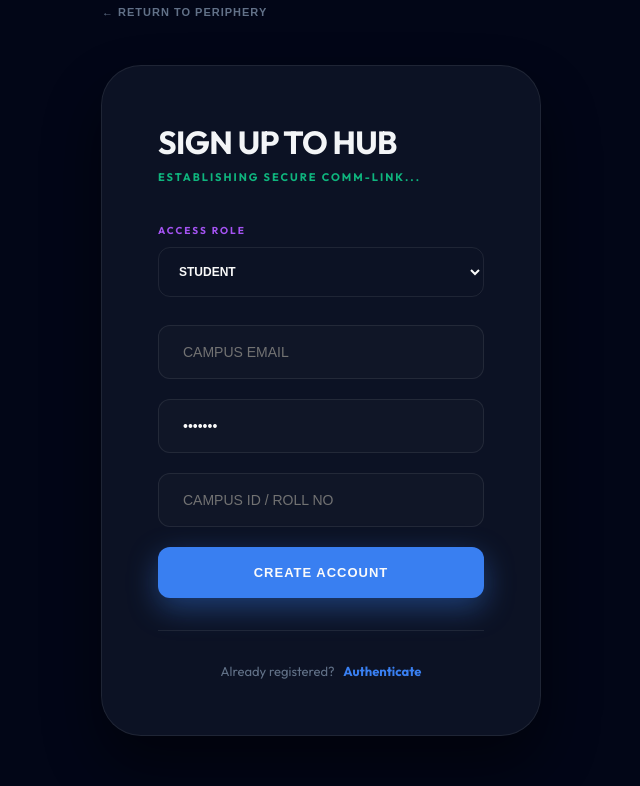
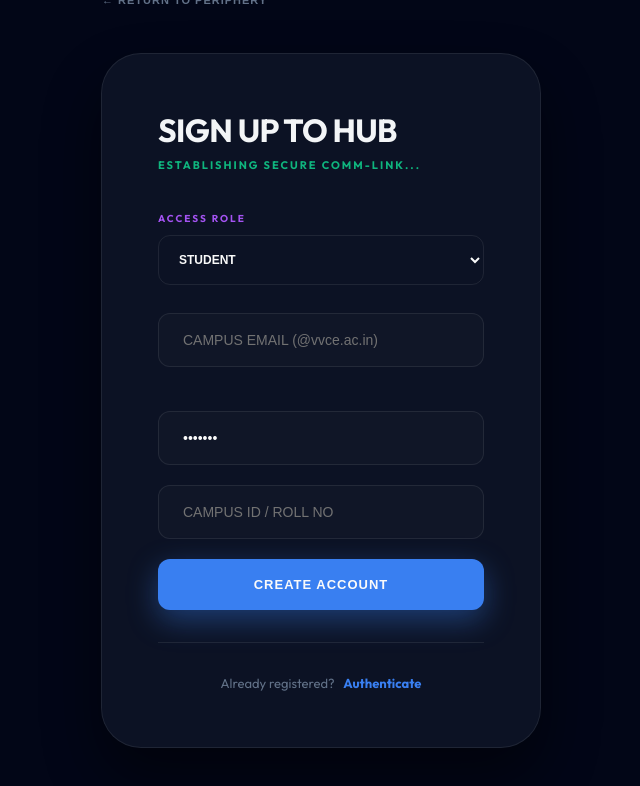
Before and after one commit to Jxvz01/Gabbar, a React (Vite) app: page / in a window 1280 px wide. Both pictures are taken after a click on the button "Enter Platform". Shown: the top 786 px of the page, without its empty margins (319-959 px from the left). Built offline with nearby package versions, Linux system fonts and the light colour scheme.

Commit message:
Domain Lockdown (v27): Institutional Access Control (Restricted Auth to @vvce.ac.in and Integrated Real-Time Validation UX)

```diff
--- a/src/App.jsx
+++ b/src/App.jsx
@@ -5,7 +5,7 @@ import {
   Radio, Shield, Activity, FileText, CheckCircle, ChevronUp, ChevronDown, Lock, Loader2, Edit3, ArrowRight, Zap, MessageCircle, Send, AlertTriangle, Menu, X
 } from 'lucide-react';
 import './index.css';
-import { sanitize, checkRateLimit, canPerformAction, anonymizeReport } from './security';
+import { sanitize, checkRateLimit, canPerformAction, anonymizeReport, isValidCollegeEmail } from './security';
 
 // --- CONSTANTS ---
 const CATEGORIES = ['Facilities', 'Harassment', 'Academics', 'Safety', 'Suggestions', 'Other'];
@@ -345,6 +345,20 @@ const AdminProfileView = memo(({ reports, onStatusChange }) => {
 const AuthPage = memo(({ initialMode = 'login', onAuthSuccess, onBack }) => {
   const [mode, setMode] = useState(initialMode);
   const [role, setRole] = useState('Student');
+  const [email, setEmail] = useState('');
+  const [authError, setAuthError] = useState('');
+
+  const handleSubmit = (e) => {
+    e.preventDefault();
+    setAuthError('');
+
+    if (!isValidCollegeEmail(email)) {
+      setAuthError('Only VVCE college email IDs are allowed');
+      return;
+    }
+
+    onAuthSuccess(role);
+  };
 
   return (
     <div className="auth-master page-transition">
@@ -353,7 +367,7 @@ const AuthPage = memo(({ initialMode = 'login', onAuthSuccess, onBack }) => {
         <h2 className="auth-h2">{mode === 'login' ? 'LOGIN' : 'SIGN UP'} TO HUB</h2>
         <p className="auth-p" style={{color: 'var(--accent-emerald)'}}>Establishing secure comm-link...</p>
 
-        <form onSubmit={(e) => {e.preventDefault(); onAuthSuccess(role);}} className="auth-f">
+        <form onSubmit={handleSubmit} className="auth-f">
           <div className="input-group-v4">
             <label className="label-v4" style={{color: 'var(--accent-purple)', fontWeight: '800'}}>ACCESS ROLE</label>
             <select className="select-v4" value={role} onChange={(e) => setRole(e.target.value)}>
@@ -363,7 +377,18 @@ const AuthPage = memo(({ initialMode = 'login', onAuthSuccess, onBack }) => {
             </select>
           </div>
 
-          <input className="input-v3" type="email" placeholder="CAMPUS EMAIL" required />
+          <div style={{ width: '100%', marginBottom: '24px' }}>
+             <input
+               className={`input-v3 ${authError ? 'input-error-v27' : ''}`}
+               type="email"
+               placeholder="CAMPUS EMAIL (@vvce.ac.in)"
+               value={email}
+               onChange={(e) => { setEmail(e.target.value); setAuthError(''); }}
+               required
+             />
+             {authError && <div className="error-msg-v27 anim-fade-in">{authError}</div>}
+          </div>
+
           <input className="input-v3" type="password" placeholder="ENCRYPTION KEY" defaultValue="pass123" required />
 
           {mode === 'signup' && (
@@ -378,11 +403,11 @@ const AuthPage = memo(({ initialMode = 'login', onAuthSuccess, onBack }) => {
         <div className="auth-toggle-v4">
           {mode === 'login' ? (
             <>
-              <p>New operative? <span onClick={() => setMode('signup')}>Request Access</span></p>
+              <p>New operative? <span onClick={() => { setMode('signup'); setAuthError(''); }}>Request Access</span></p>
               <p className="forgot-p" onClick={() => alert('INTELLIGENCE RECOVERY: Contact System Admin for key reset.')}>Forgot encryption key?</p>
             </>
           ) : (
-            <p>Already registered? <span onClick={() => setMode('login')}>Authenticate</span></p>
+            <p>Already registered? <span onClick={() => { setMode('login'); setAuthError(''); }}>Authenticate</span></p>
           )}
         </div>
       </div>
--- a/src/index.css
+++ b/src/index.css
@@ -228,6 +228,22 @@ body, html {
 
 .anim-spin { animation: spin 1s linear infinite; }
 @keyframes spin { from { transform: rotate(0deg); } to { transform: rotate(360deg); } }
+
+/* 🛡️ DOMAIN LOCKDOWN V27: ERROR UI */
+.input-error-v27 {
+  border-color: #ef4444 !important;
+  background: rgba(239, 68, 68, 0.05) !important;
+  box-shadow: 0 0 20px rgba(239, 68, 68, 0.2) !important;
+}
+.error-msg-v27 {
+  color: #ef4444;
+  font-size: 11px;
+  font-weight: 800;
+  margin-top: 8px;
+  text-transform: uppercase;
+  letter-spacing: 1px;
+  text-align: left;
+}
 
 /* 🧱 MODERN DASHBOARD V7: RESPONSIVE OVERHAUL (PATCH V22) */
 .dash-layout-v7 {
--- a/src/security.js
+++ b/src/security.js
@@ -1,5 +1,7 @@
 import xss from 'xss';
 import bcrypt from 'bcryptjs';
+
+const ALLOWED_DOMAIN = 'vvce.ac.in';
 
 // --- V17 SECURITY SENTINEL ---
 // Multi-layered security protocols for the GABBAR Hub
@@ -11,6 +13,11 @@ export const sanitize = (input) => {
     stripIgnoreTag: true,
     stripIgnoreTagBody: ['script']
   });
+};
+
+export const isValidCollegeEmail = (email) => {
+  if (!email || typeof email !== 'string') return false;
+  return email.toLowerCase().endsWith(`@${ALLOWED_DOMAIN}`);
 };
 
 export const hashCredential = async (password) => {
```
